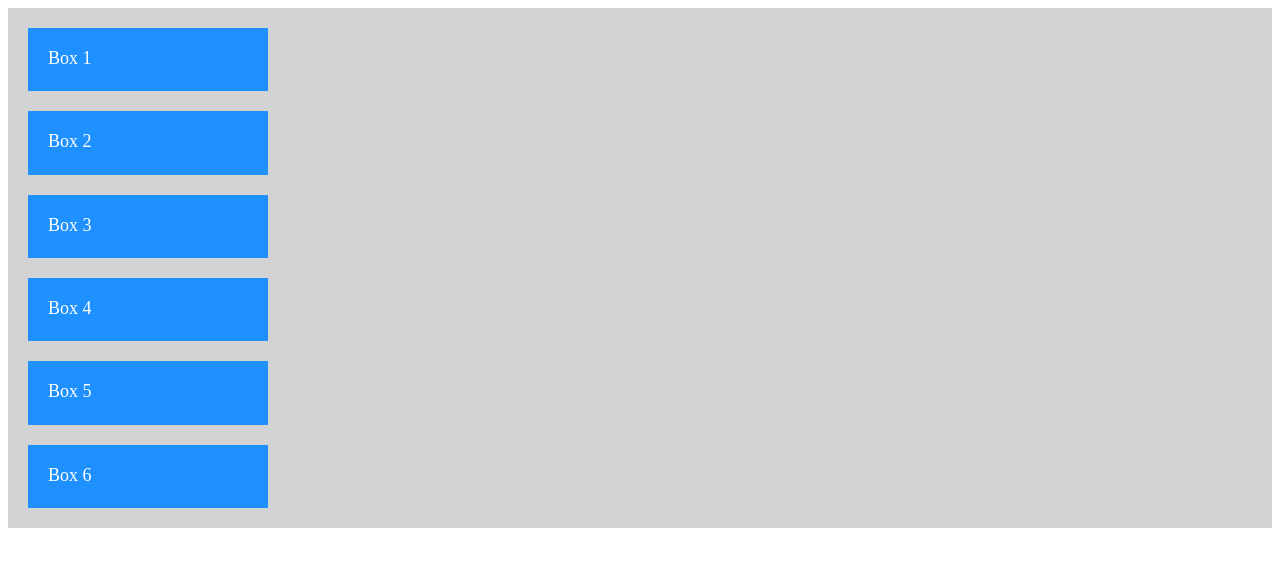
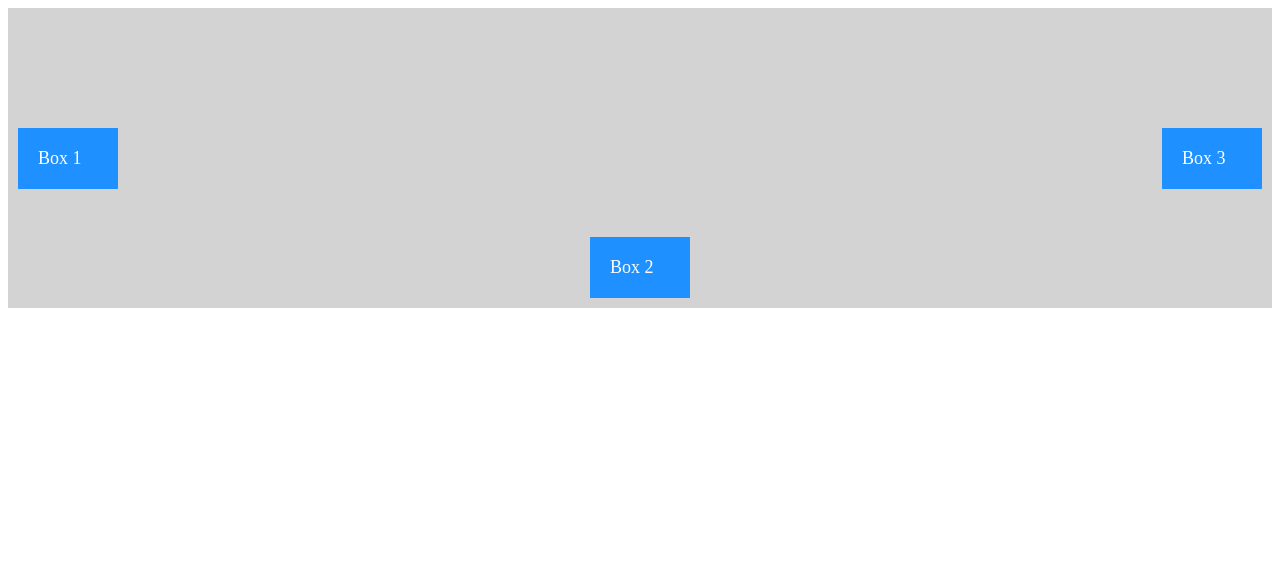
Before and after one commit to REGI-254/flexbox-lesson, a plain HTML site: page index.html in a window 1280 px wide. Drawn offline with Linux system fonts and the light colour scheme.

Commit message:
Complete alignment lesson

```diff
--- a/index.html
+++ b/index.html
@@ -10,9 +10,6 @@
       <div class="box box-one">Box 1</div>
       <div class="box box-two">Box 2</div>
       <div class="box box-three">Box 3</div>
-      <div class="box box-four">Box 4</div>
-      <div class="box box-five">Box 5</div>
-      <div class="box box-six">Box 6</div>
 
     </div>
   </body>
--- a/style.css
+++ b/style.css
@@ -1,22 +1,27 @@
+
+* {
+  box-sizing: border-box;
+}
 
 .container {
   display: flex;
-  flex-direction: column;
+  flex-direction: row;
+  justify-content: space-between;
+  align-items: center;
+  gap: 8px;
   background-color: lightgray;
   padding: 10px;
-  height: 500px;
+  height: 300px;
 }
 
 .box {
   background-color: dodgerblue;
   color: white;
   padding: 20px;
-  margin:10px;
   font-size: 18px;
-  width: 200px;
-  flex: 1 1 auto;
+  width: 100px;
 }
 
 .box:nth-child(2) {
-  flex-shrink: 2;
+  align-self: flex-end;
 }
```
